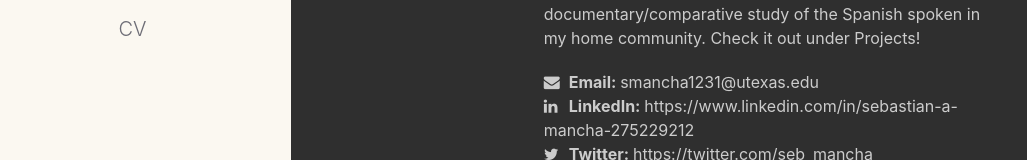
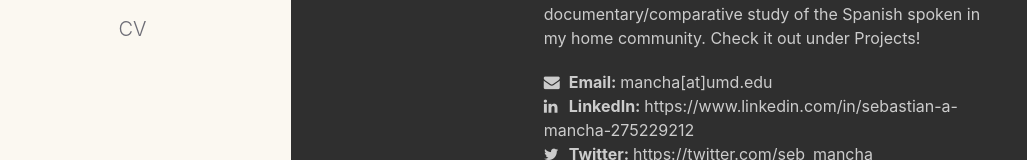
Before and after one commit to smancha/smancha.github.io, a React (Create React App) app in the folder smancha/: page / in a window 1280 px wide. Shown: the part 550-710 px from the top of the page, without its empty margins (26-1053 px from the left). Built offline with nearby package versions, Linux system fonts and the light colour scheme.

Commit message:
update email

```diff
--- a/smancha/src/components/Home/Home.js
+++ b/smancha/src/components/Home/Home.js
@@ -23,9 +23,9 @@ class Home extends Component {
 						<p>My heart also belongs in West Texas, and as a proud Tejano from Odessa, Texas, I have a strong attachment to the dialectological work on Spanish in the Southwestern US. In fact, my journey into Linguistics started with a documentary/comparative study of the Spanish spoken in my home community. Check it out under <NavLink className='dark text-decoration-none' to='/projects'> Projects</NavLink>!</p>
 						<div className='contact-info text-left'>
 							<div>
-								<a className='dark text-decoration-none' target='_blank' href='mailto:smancha1231@utexas.edu'><i className="fa fa-envelope icon"></i></a>
+								<i className="fa fa-envelope icon"></i>
 								<b>Email: </b>
-								<a className='dark text-decoration-none' target='_blank' href='mailto:smancha1231@utexas.edu'>smancha1231@utexas.edu</a>
+								mancha[at]umd.edu
 							</div>
 							<div>
 								<a className='dark text-decoration-none' target='_blank' href='https://www.linkedin.com/in/sebastian-a-mancha-275229212'><i className="fa fa-linkedin icon"></i></a>
```
